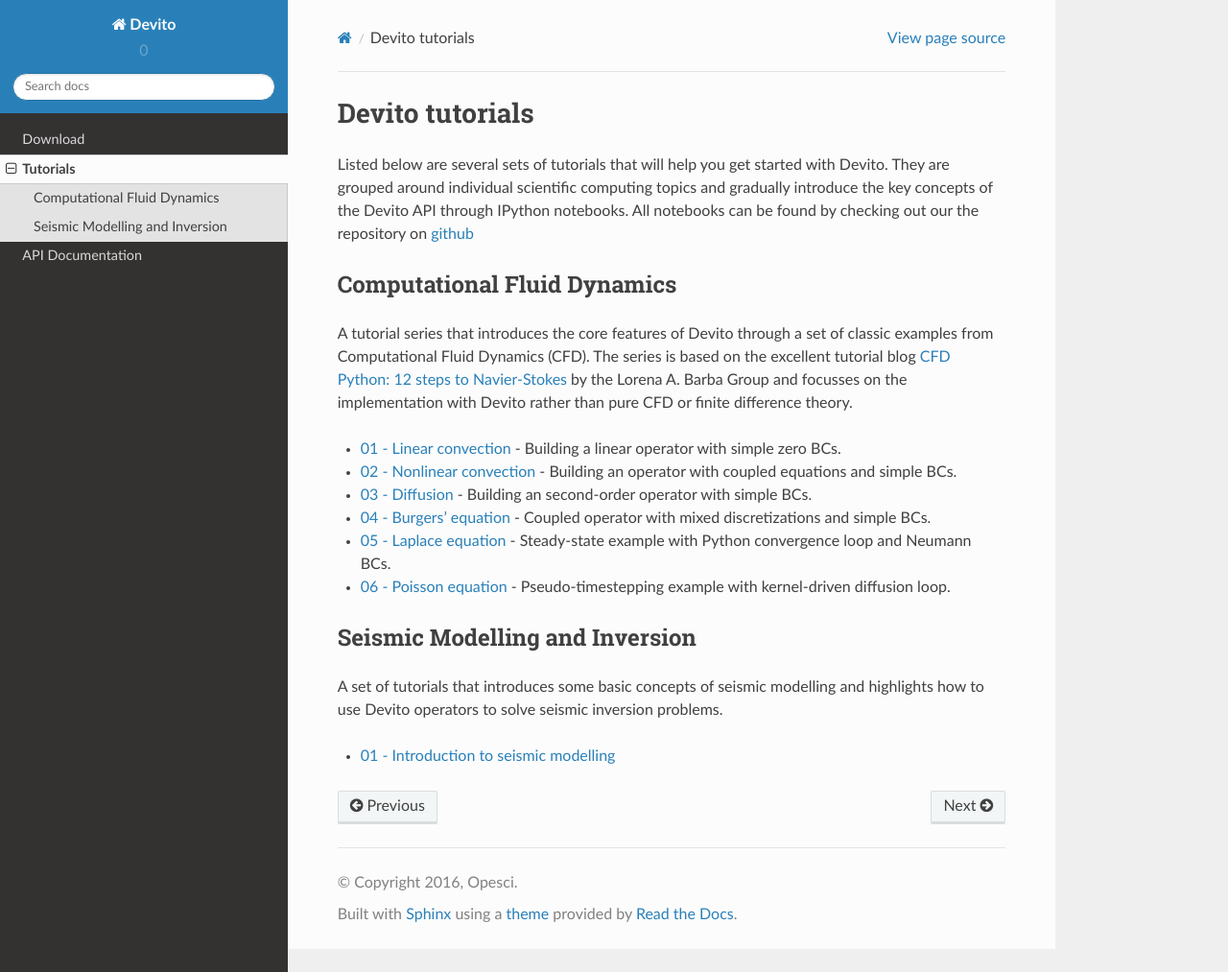
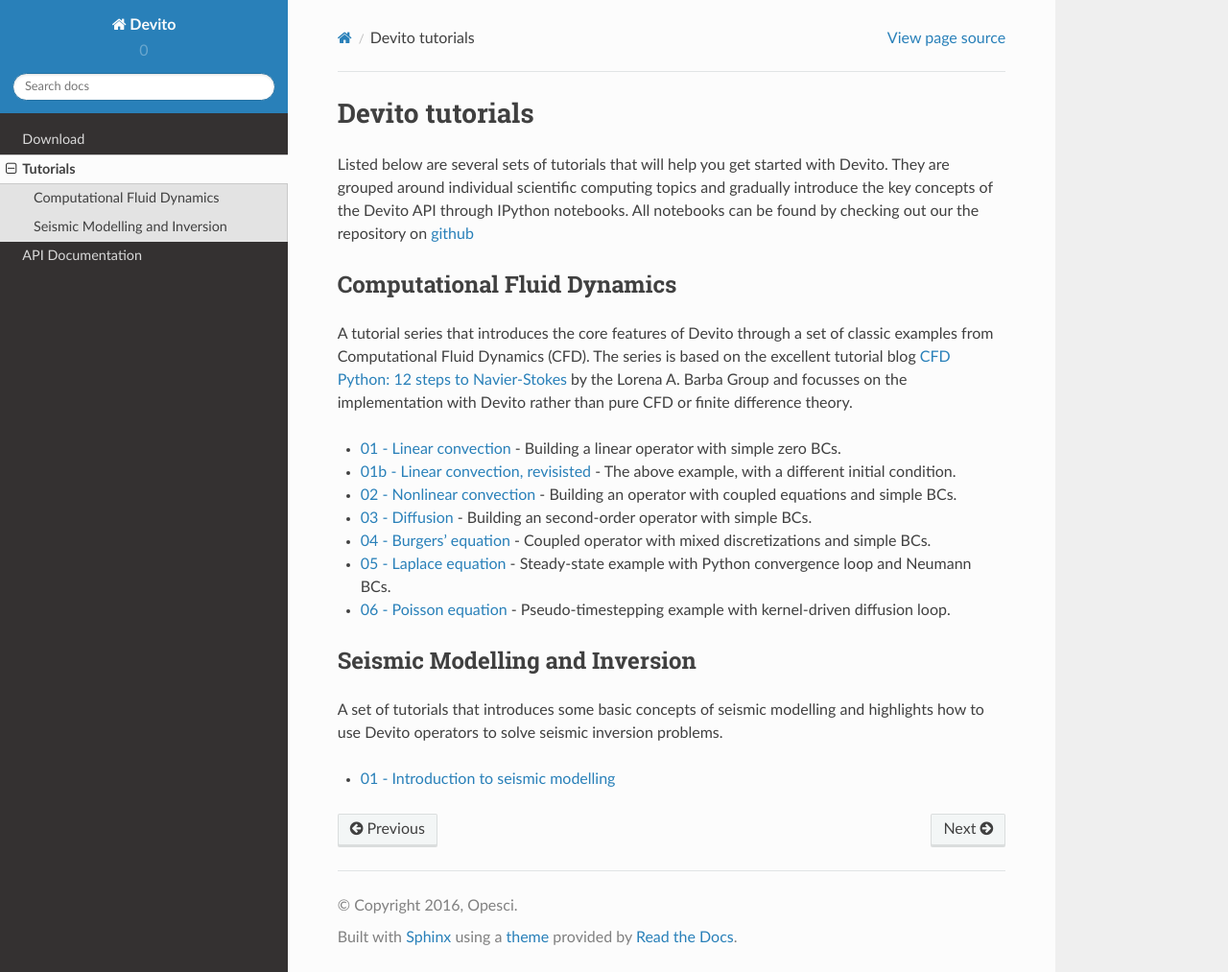
Before and after one commit to devitocodes/devito, a Sphinx documentation site: the page built from docs/tutorials.rst, in a window 1280 px wide and 1013 px high. Shown: the whole window at 96% size. Built offline with Sphinx 7.4.7 and the Read the Docs theme 2.0.0, drawn with Linux system fonts in a browser that asks for light colours.

Commit message:
linked new tutorial from overview page

```diff
--- a/docs/tutorials.rst
+++ b/docs/tutorials.rst
@@ -23,6 +23,9 @@
 * `01 - Linear convection
   <http://nbviewer.jupyter.org/github/opesci/devito/blob/master/examples/cfd/test_01_convection.ipynb>`_
   - Building a linear operator with simple zero BCs.
+* `01b - Linear convection, revisisted
+  <http://nbviewer.jupyter.org/github/opesci/devito/blob/master/examples/cfd/test_01_convection_revisited.ipynb>`_
+  - The above example, with a different initial condition.
 * `02 - Nonlinear convection
   <http://nbviewer.jupyter.org/github/opesci/devito/blob/master/examples/cfd/test_02_convection_nonlinear.ipynb>`_
   - Building an operator with coupled equations and simple BCs.
```
